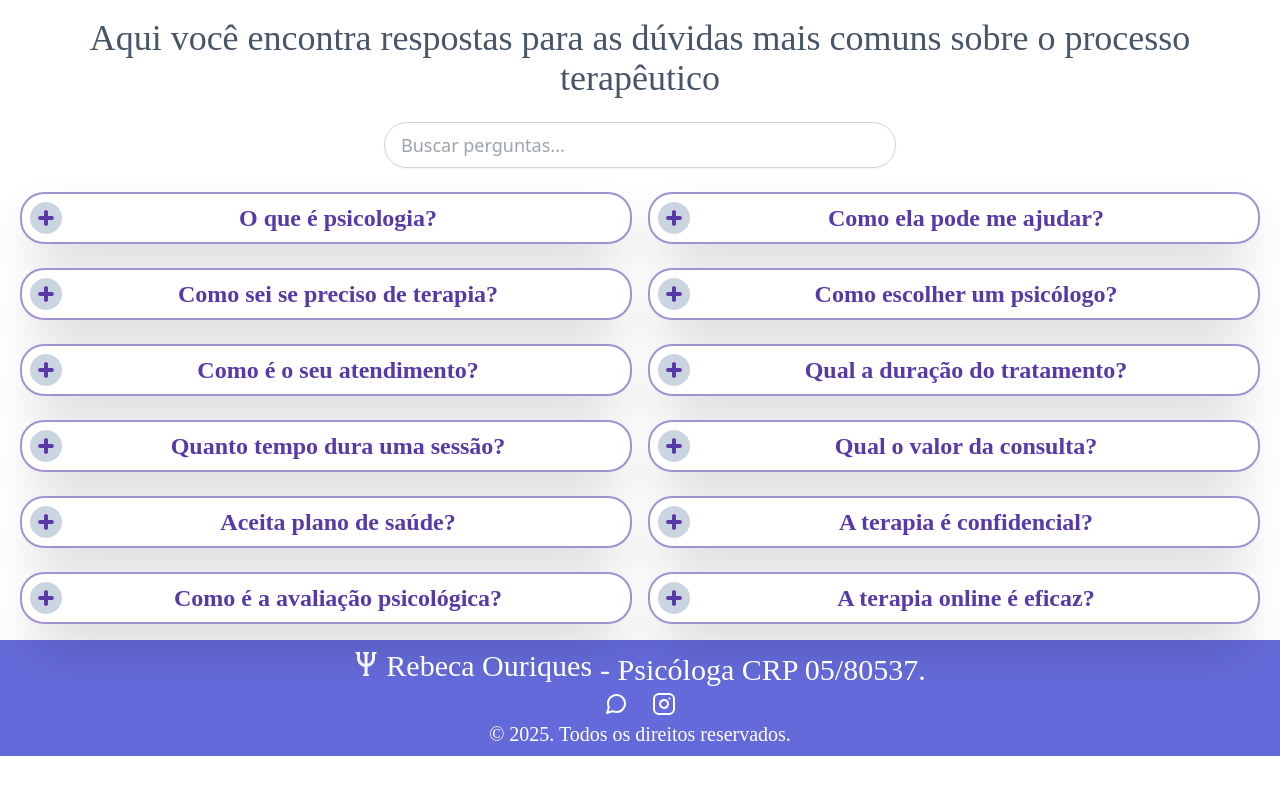
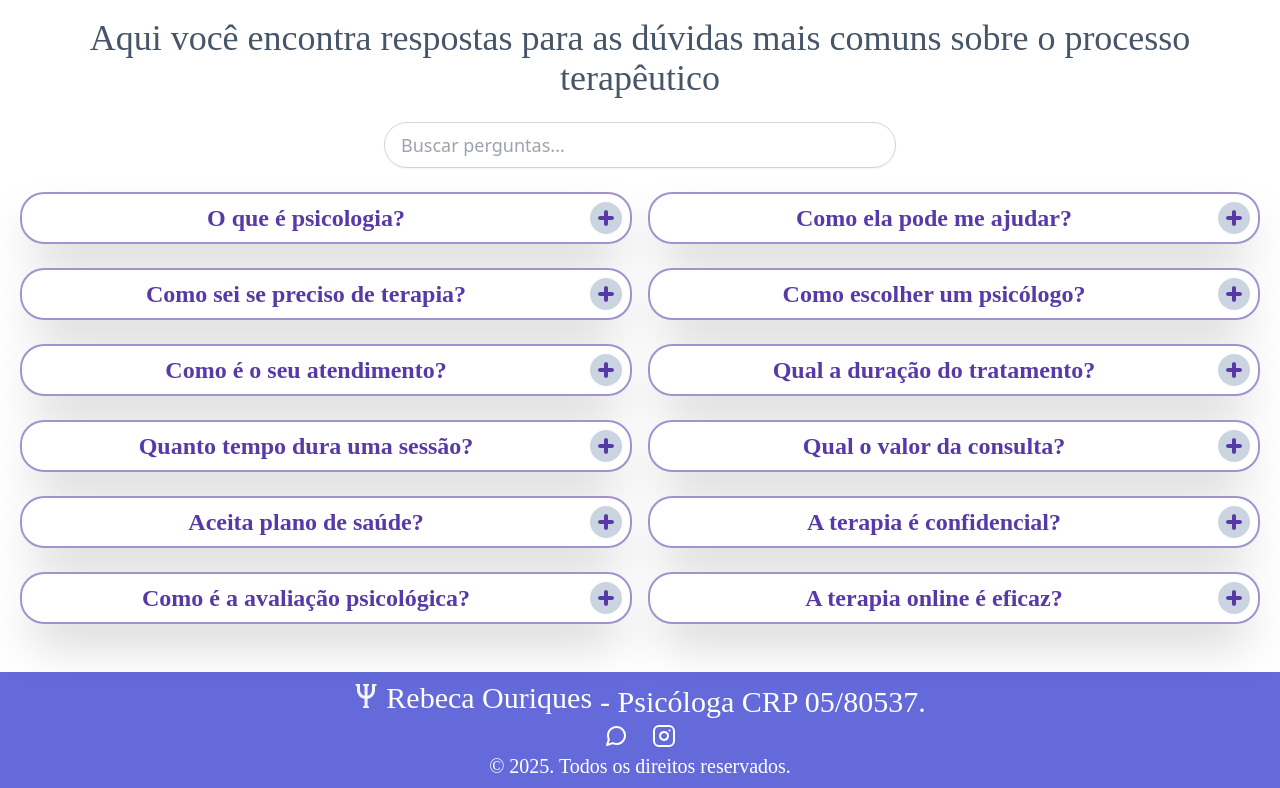
Before and after one commit to RebecaOuriques/Rebeca-psi, a React (Vite) app: page / in a window 1280 px wide. Shown: the part 3981-4769 px from the top of the page. Before the commit the page ends 4737 px from the top, so only its background shows below. Built offline with nearby package versions, Linux system fonts and the light colour scheme; a web font is replaced by a local one.

Commit message:
ajuste Footer e lado do icon

```diff
--- a/src/componentes/footer/Footer.tsx
+++ b/src/componentes/footer/Footer.tsx
@@ -9,7 +9,7 @@ function Footer() {
   return (
 
     <>
-      <div className="bg-cor2 flex flex-col justify-center py-2 w-full">
+      <div className="bg-cor2 flex flex-col justify-center py-2 mt-10 w-full">
         <footer className="flex flex-col items-center">
           <div className="flex flex-row justify-center">
             <img src={psi} alt="Ícone Psicóloga" className="h-5 md:h-6 text-transparent mt-1 pr-2" />
--- a/src/paginas/perguntas/Perguntas.tsx
+++ b/src/paginas/perguntas/Perguntas.tsx
@@ -88,14 +88,16 @@ function Perguntas() {
                 {filteredFaqs.map((faq, index) => (
                     <div className="bg-white border-2 my-2 mx-1 border-opacity-55 border-cor3 rounded-3xl text-center shadow-2xl p-1" key={index}>
                         <div className="flex items-center justify-between" onClick={() => handleToggle(index)}>
-                            <span className='max-w-1 pr-2 '>
+                            <p className="w-full text-cor3 font-corpo font-semibold text-center text-2xl md:text-xl lg:text-2xl py-1">
+                                {faq.pergunta}
+                            </p>
+                            <span className=' '>
                                 {activeIndex === index ? (
                                     <MinusIcon className='bg-slate-300 rounded-full lg:m-1 text-cor3 p-2 my-1 w-8 h-8'></MinusIcon>
                                 ) : (
                                     <PlusIcon className='bg-slate-300 rounded-full lg:m-1 text-cor3 p-2 w-8 h-8'></PlusIcon>
                                 )}
                             </span>
-                            <p className="w-full ml-3 text-cor3 font-corpo font-semibold text-center text-2xl md:text-xl lg:text-2xl py-1 pl-1">{faq.pergunta}</p>
                         </div>
 
                         {activeIndex === index && (
```
